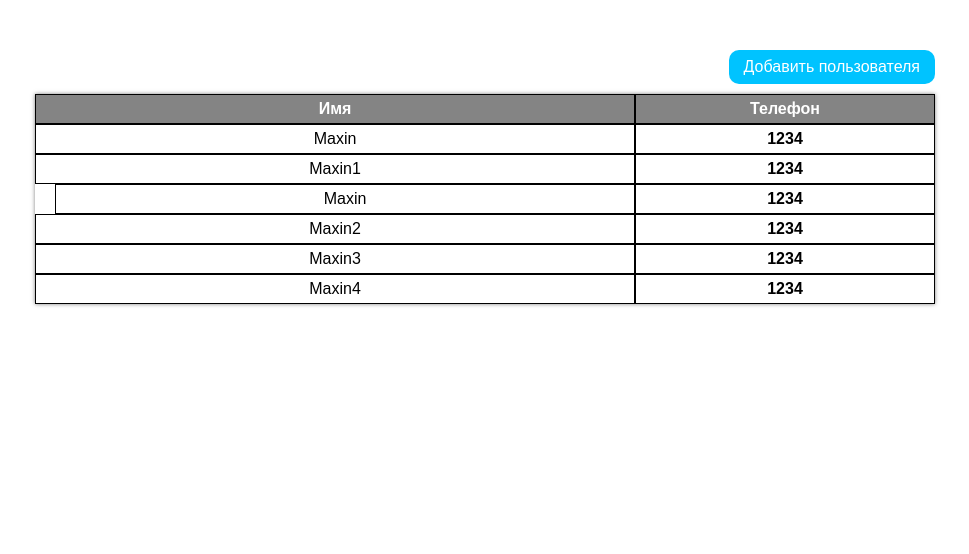
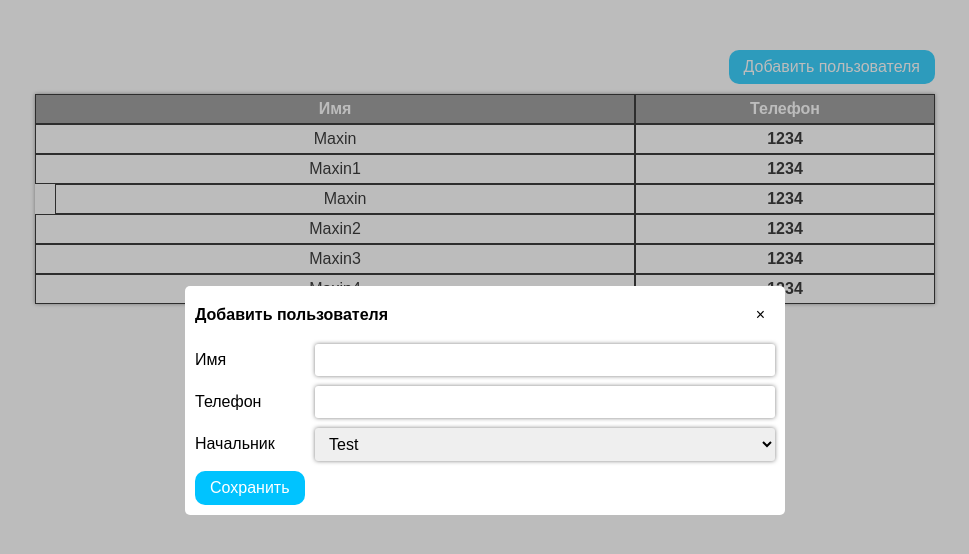
Before and after one commit to elephantMax/vue_contact_list, a Vue app: page / in a window 1280 px wide. Both pictures are taken after a click on the button "Добавить пользователя". Shown: the top 554 px of the page, without its empty margins (155-1124 px from the left). Built offline with nearby package versions, Linux system fonts and the light colour scheme.

Commit message:
added modal component
created create user form

```diff
--- a/src/App.vue
+++ b/src/App.vue
@@ -2,22 +2,38 @@
   <div class="home">
     <div class="container">
       <div class="home__content">
-        <button class="btn btn--primary">
+        <button class="btn btn--primary" @click="openModal">
           Добавить пользователя
         </button>
         <Table class="home__table" />
       </div>
     </div>
+    <ModalCreate v-show="modalIsVisible" @close="closeModal" />
   </div>
 </template>
 
 <script>
 import Table from '@/components/table.vue'
+import ModalCreate from '@/components/modal_create.vue'
 
 export default {
   name: 'App',
   components: {
     Table,
+    ModalCreate,
+  },
+  data() {
+    return {
+      modalIsVisible: false,
+    }
+  },
+  methods: {
+    openModal() {
+      this.modalIsVisible = true
+    },
+    closeModal() {
+      this.modalIsVisible = false
+    },
   },
 }
 </script>
--- a/src/assets/index.scss
+++ b/src/assets/index.scss
@@ -1,4 +1,5 @@
 @import './variables.scss';
+@import './mixins.scss';
 
 * {
   box-sizing: border-box;
@@ -28,3 +29,14 @@ html {
     background-color: $light-blue;
   }
 }
+
+.input,
+.select {
+  @include input;
+}
+
+.select {
+  &__option {
+    font-size: $font-size-small;
+  }
+}
--- a/src/assets/mixins.scss
+++ b/src/assets/mixins.scss
@@ -16,3 +16,15 @@ $border-style: 1px solid black;
     flex: 0 1 300px;
   }
 }
+
+@mixin input {
+  padding: 7px 10px;
+  border: none;
+  box-shadow: 0px 0px 4px rgba(#000, 0.5);
+  border-radius: 3px;
+  font-size: $font-size-default;
+
+  &:focus {
+    outline: 2px solid $light-blue;
+  }
+}
--- a/src/assets/variables.scss
+++ b/src/assets/variables.scss
@@ -1,3 +1,4 @@
 $light-blue: rgb(0, 195, 255);
 
 $font-size-default: 16px;
+$font-size-small: 14px;
--- /dev/null
+++ b/src/components/app/modal.vue
@@ -0,0 +1,83 @@
+<template>
+  <transition name="fade">
+    <div class="backdrop" @click="closeModal">
+      <div class="modal" @click.stop>
+        <div class="modal__header">
+          <span class="modal__title">
+            {{ title }}
+          </span>
+          <button class="modal__button btn" @click="closeModal">
+            &times;
+          </button>
+        </div>
+        <div class="modal__body">
+          <slot name="body" />
+        </div>
+      </div>
+    </div>
+  </transition>
+</template>
+
+<script>
+export default {
+  props: {
+    title: String,
+  },
+  methods: {
+    closeModal() {
+      this.$emit('close')
+    },
+  },
+}
+</script>
+
+<style lang="scss" scoped>
+.backdrop {
+  position: fixed;
+  top: 0;
+  left: 0;
+  right: 0;
+  bottom: 0;
+  background-color: rgba(104, 104, 104, 0.438);
+  display: flex;
+}
+
+.modal {
+  max-width: 600px;
+  width: 90%;
+  min-width: 300px;
+  min-height: 150px;
+  margin: auto;
+  border-radius: 5px;
+  background-color: #fff;
+
+  display: flex;
+  flex-direction: column;
+  justify-content: space-between;
+  gap: 10px;
+  padding: 10px;
+
+  &__header {
+    display: flex;
+    justify-content: space-between;
+    align-items: center;
+  }
+
+  &__title {
+    font-weight: 600;
+  }
+
+  &__button {
+    padding: 10px;
+  }
+}
+
+.fade-enter-active,
+.fade-leave-active {
+  transition: opacity 0.2s;
+}
+.fade-enter,
+.fade-leave-to {
+  opacity: 0;
+}
+</style>
--- /dev/null
+++ b/src/components/modal_create.vue
@@ -0,0 +1,67 @@
+<template>
+  <Modal :title="'Добавить пользователя'" @close="closeModal">
+    <template #body>
+      <form class="form">
+        <div class="form__group">
+          <label class="form__label">
+            Имя
+          </label>
+          <input class="form__input input" type="text" />
+        </div>
+        <div class="form__group">
+          <label class="form__label">
+            Телефон
+          </label>
+          <input class="form__input input" type="text" />
+        </div>
+        <div class="form__group">
+          <label class="form__label">
+            Начальник
+          </label>
+          <select class="form__input select">
+            <option class="select__option">Test</option>
+            <option class="select__option">Test 2</option>
+          </select>
+        </div>
+        <button class="btn btn--primary">Сохранить</button>
+      </form>
+    </template>
+  </Modal>
+</template>
+
+<script>
+import Modal from '@/components/app/modal'
+export default {
+  components: { Modal },
+  methods: {
+    closeModal() {
+      this.$emit('close')
+    },
+  },
+}
+</script>
+
+<style lang="scss" scoped>
+.form {
+  display: flex;
+  flex-direction: column;
+  align-items: flex-start;
+  gap: 10px;
+
+  &__group {
+    width: 100%;
+    display: flex;
+    align-items: center;
+    gap: 20px;
+  }
+
+  &__label {
+    flex: 0 0 15%;
+    min-width: 100px;
+  }
+
+  &__input {
+    flex: 1 1 70%;
+  }
+}
+</style>
```
